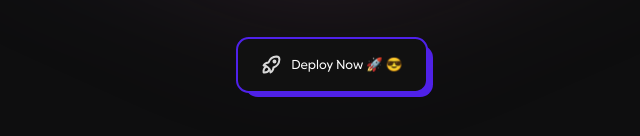
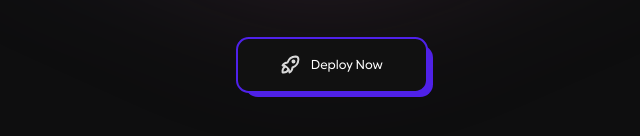
Before and after one commit to Abshaibu/crispy-giggle, a plain HTML site: page index.html in a window 1280 px wide. Shown: the part 482-618 px from the top of the page, 308-948 px from the left. Drawn offline with nearby package versions, Linux system fonts and the light colour scheme; a web font is replaced by a local one.

Commit message:
Remove emojis from Deploy Now button text

```diff
--- a/index.html
+++ b/index.html
@@ -326,7 +326,7 @@
             <path d="M7 14a6 6 0 0 0 -3 6a6 6 0 0 0 6 -3"></path>
             <path d="M15 9m-1 0a1 1 0 1 0 2 0a1 1 0 1 0 -2 0"></path>
           </svg>
-          Deploy Now 🚀 😎
+          Deploy Now
         </button>
       </div>
     </main>
```
